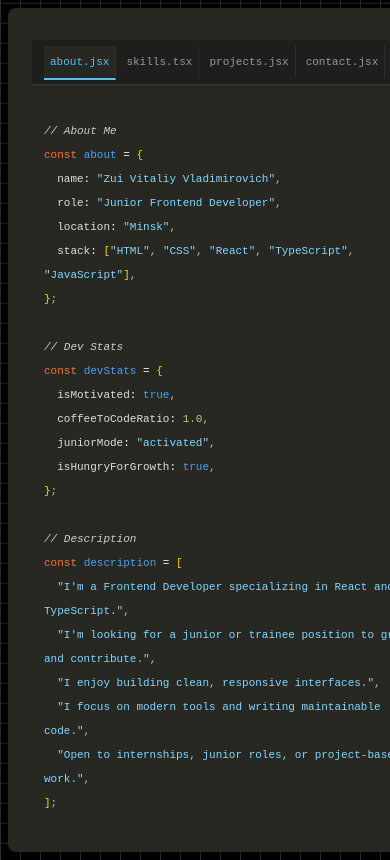
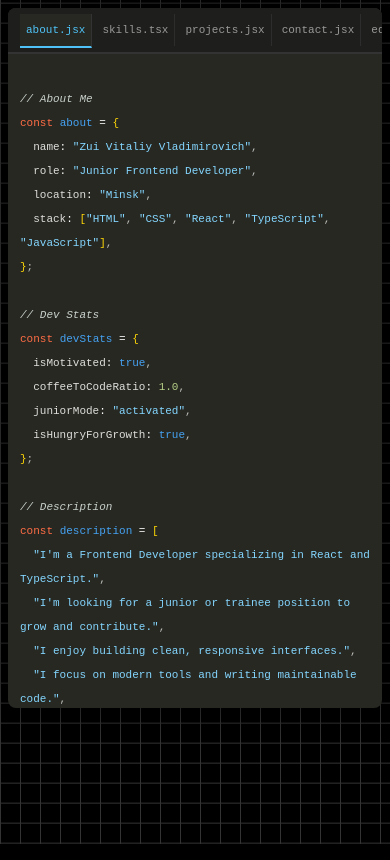
Before and after one commit to woodw1n/vscode-portfolio, a React (Vite) app: page / in a window 390 px wide. Built offline with nearby package versions, Linux system fonts and the light colour scheme.

Commit message:
add mobile.css and update App.tsx v0.7

```diff
--- a/src/styles/mobile.css
+++ b/src/styles/mobile.css
@@ -23,10 +23,7 @@
     overflow-x: auto;
     white-space: nowrap;
     gap: 4px;
-    padding-left: 12px !important;
-    padding-right: 12px !important;
-    padding-top: 6px;
-    padding-bottom: 6px;
+    padding: 6px 12px; /
     scrollbar-width: none;
   }
 
@@ -45,37 +42,27 @@
 
 
 @media (max-width: 768px) {
-  .editor-window,
-  .editor-right,
-  .editor-content {
-    width: 100vw !important;
-    max-width: 100vw !important;
-    margin: 0 !important;
-    padding-left: 12px !important;
-    padding-right: 12px !important;
-    padding-top: 16px !important;
-    padding-bottom: 40px !important;
-    box-sizing: border-box;
+  .editor-window {
+    width: 100% !important;      /* НЕ 100vw */
+    padding: 0;
+    margin: 0;
+  }
+
+  .editor-right {
+    width: 100% !important;
   }
 
   .editor-content {
-    font-size: 13px;
-    line-height: 1.4;
-  }
-}
+    width: 100% !important;
+    max-width: 100% !important;
+    padding: 16px 12px !important;
+    margin: 0 auto !important;
+    box-sizing: border-box;
 
+    font-size: 14px;
+    line-height: 1.45;
 
-@media (max-width: 768px) {
-  .editor-window {
-    min-height: 100vh !important;
-  }
-
-  .editor-right {
-    min-height: calc(100vh - 60px) !important;
-  }
-
-  .editor-content {
-    min-height: calc(100vh - 100px) !important;
+    min-height: calc(100vh - 120px);
   }
 }
 
```
